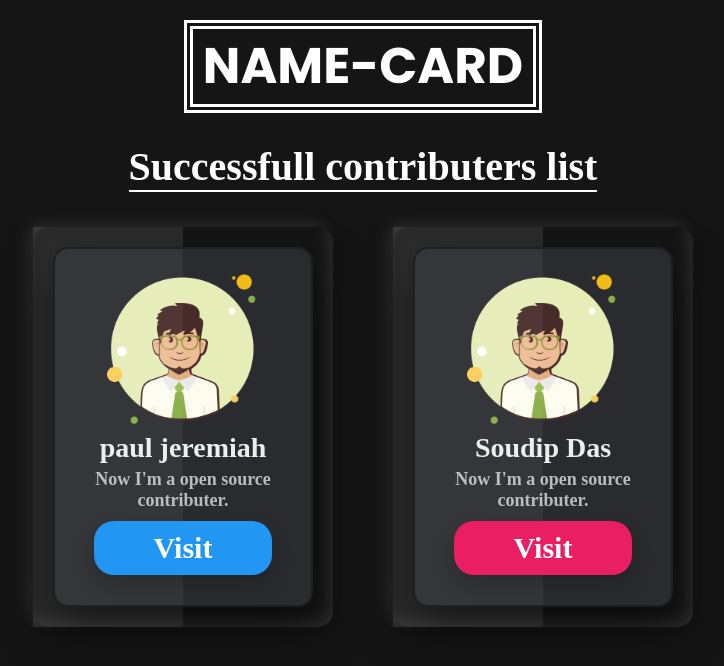
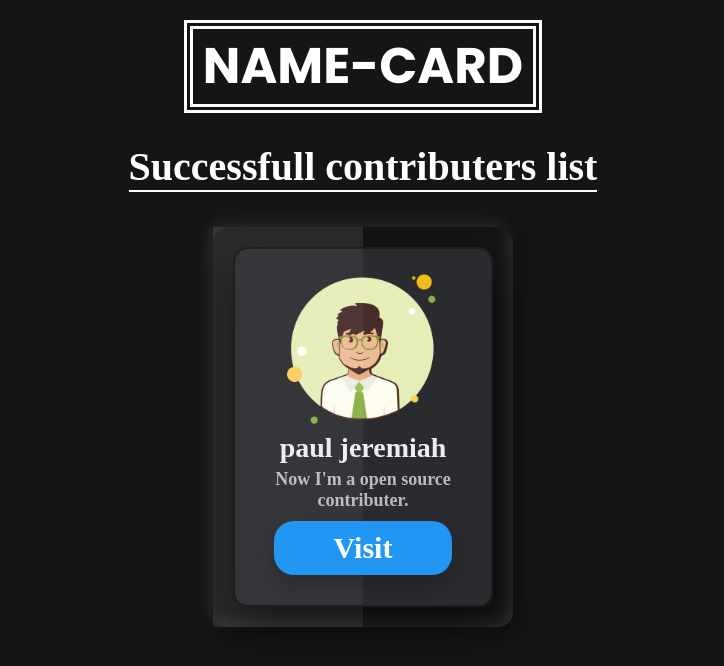
Before and after one commit to astroidworld/NAME-CARD_hacktoberfest, a React (Create React App) app: page / in a window 1280 px wide. Shown: the top 666 px of the page, without its empty margins (277-1001 px from the left). Built offline with nearby package versions, Linux system fonts and the light colour scheme.

Commit message:
Update listApi.js

```diff
--- a/src/component/basic/listApi.js
+++ b/src/component/basic/listApi.js
@@ -6,12 +6,11 @@ const List = [
     link: "https://github.com/0xcyberpj",
     },
 
-    {
-    image:"/images/male.png",
-    firstName: "Soudip",
-    lastName: "Das",
-    link: "https://github.com/front-runner-sd",
-    },
+
+
+
+
+
 
 
 
```
